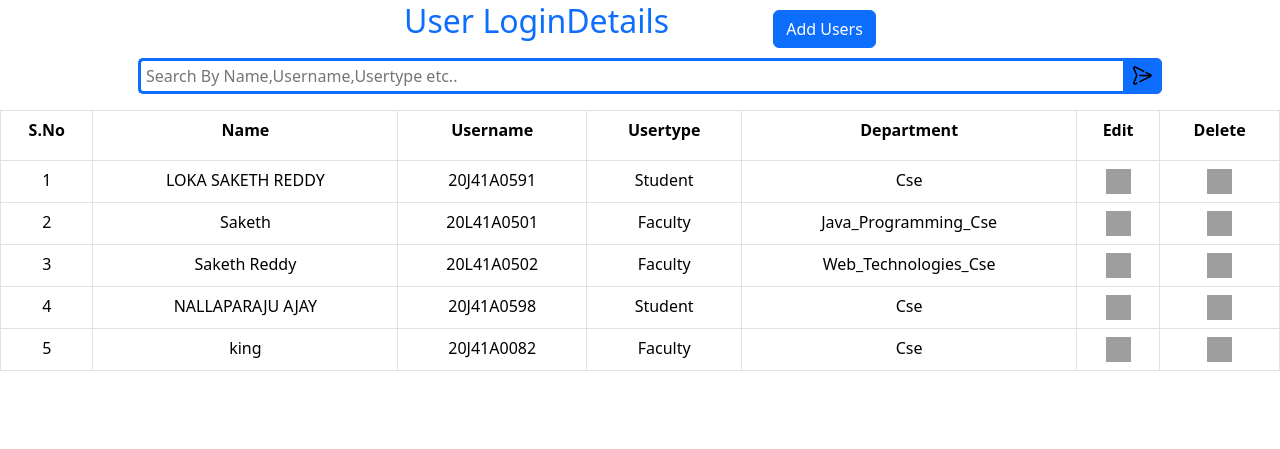
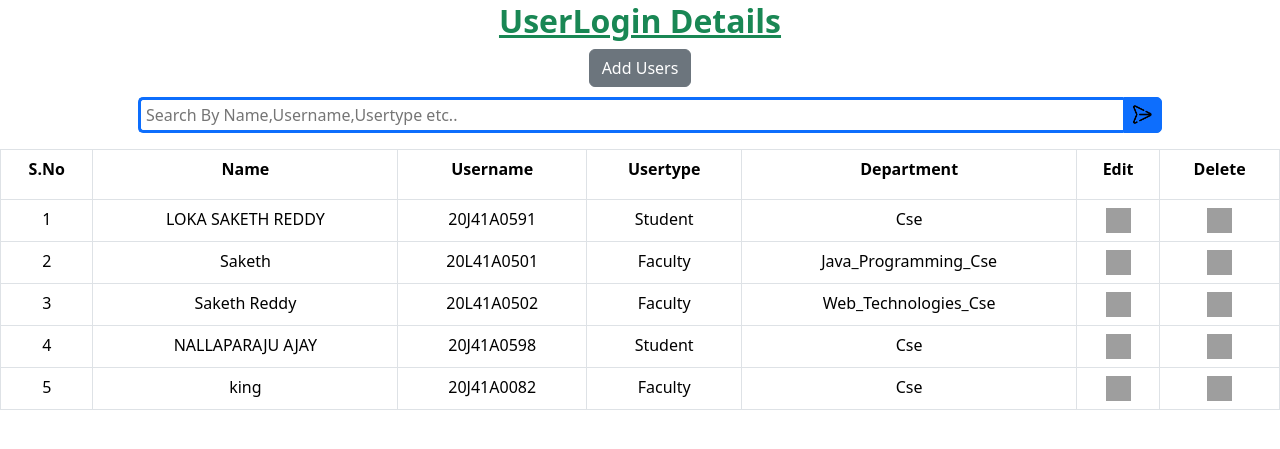
Before and after one commit to saketh3118/CollegeManagement, a Django app: page /addusers in a window 1280 px wide. Shown: the part 61-510 px from the top of the page. Run offline with Django 4.2, Linux system fonts and the light colour scheme; data comes from the database, SQL or seed files in the repository; both versions use the stored data as it was after the commit; some libraries are stand-ins or nearby versions; grey boxes are pictures that could not be loaded.

Commit message:
Mixed small css

```diff
--- a/user/templates/addusers.html
+++ b/user/templates/addusers.html
@@ -2,10 +2,10 @@
 
 
 {% block sty%}
-.a{
+{% comment %} .a{
   margin-left:100px;
   float:bottom-left;
-}
+} {% endcomment %}
 img{
   width:25px;
 }
@@ -79,11 +79,12 @@ table{
 </center>
 {% endfor%}
 {% endif %}
-
-<h2 class="my-2 text-primary" style="display:inline;">User LoginDetails</h2>
-<a href="/adduserdetails" class="a">
-  <button class="btn btn-primary">Add Users</button>
-</a>
+<center>
+  <h2 class="fw-bold text-success text-decoration-underline">UserLogin Details</h2>
+  <a href="/adduserdetails" class="">
+    <button class="btn btn-secondary">Add Users</button>
+  </a>
+</center>
 <form action='/addusers' method='post'>
   {% csrf_token%}
   <div class="wrap">
--- a/user/templates/edit_attendance.html
+++ b/user/templates/edit_attendance.html
@@ -50,6 +50,9 @@
 {% block cont%}
 <form action='/editattendance' method='post'>
     {% csrf_token %}
+    <center>
+        <h2 class="fw-bold text-success text-decoration-underline">Total Classes Conducted</h2>
+    </center>
     <center>
     <div class="box">
 <table class="table tabe table-striped">
--- a/user/templates/edituser.html
+++ b/user/templates/edituser.html
@@ -41,14 +41,14 @@ table{
                 <td><input type="text" name="username" class="form-control form-control-sm" value="{{user.username}}"></td>
                 <td>
                     <select class="form-control form-control-sm" name="usertype"style="width:100px;">
-                        <option value={{user.usertype}}>Usertype &#x25BC;</option>
+                        <option value={{user.usertype}} disabled selected>Usertype &#x25BC;</option>
                         <option value="Faculty">Faculty</option>
                         <option value="Student">Student</option>
                     </select>
                 </td>
                 <td>
                     <select class="form-control form-control-sm" name="dept" style="width:130px;">
-                        <option value={{user.dept}}>Department &#x25BC;</option>
+                        <option value={{user.dept}} disabled selected>Department &#x25BC;</option>
                         <option value="Cse">Cse</option>
                         <option value="Java_Programming_Cse">Java Programming</option>
                         <option value="Web_Technologies_Cse">Web Technologies</option>
--- a/user/templates/timetable.html
+++ b/user/templates/timetable.html
@@ -40,7 +40,9 @@ input{
 <form action='/timetable' method='post'>
     {% csrf_token%}
     <center>
-        <h3 style="color:#0d6efd">Time Table</h3>
+        <center>
+            <h2 class="fw-bold text-success text-decoration-underline">Time Table</h2>
+        </center>
     <div class="con">
 <table class="table tab table-striped" style="">
     <tr>
```
Also changed, not shown: db.sqlite3.
